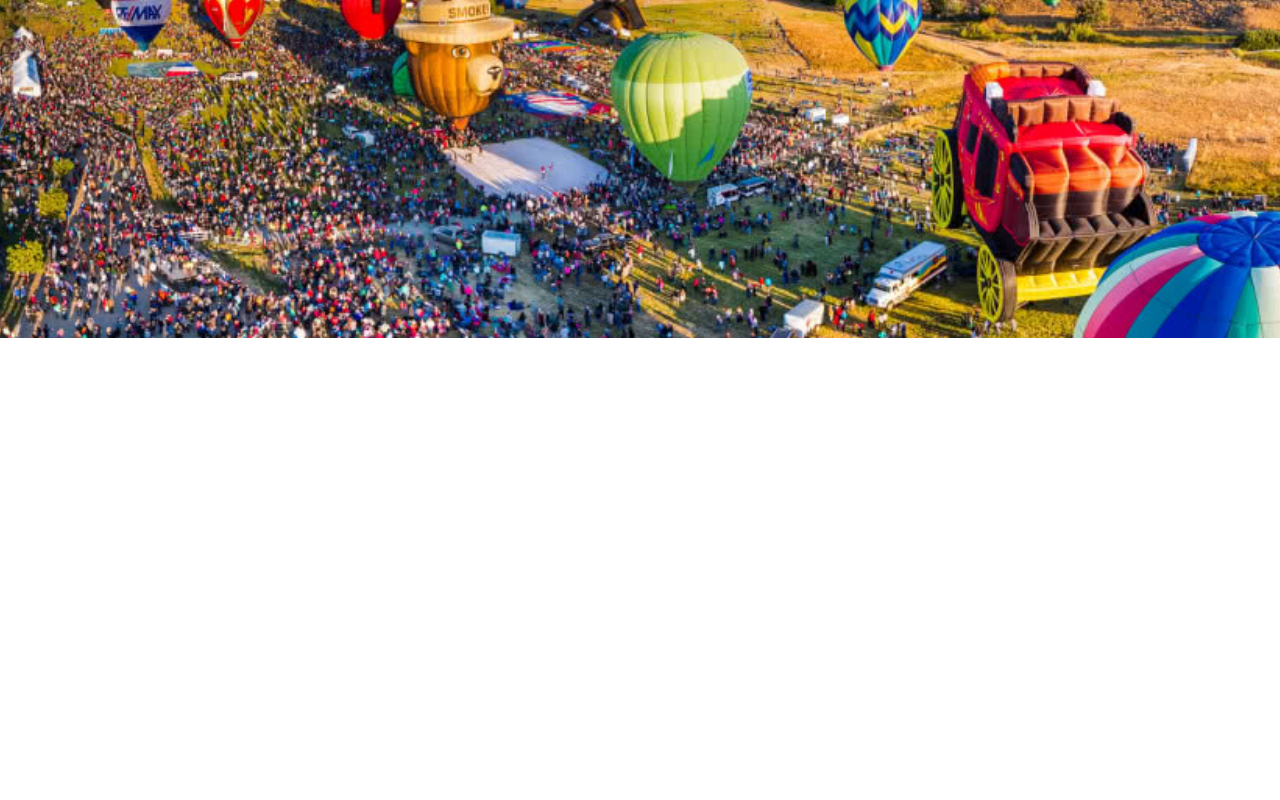
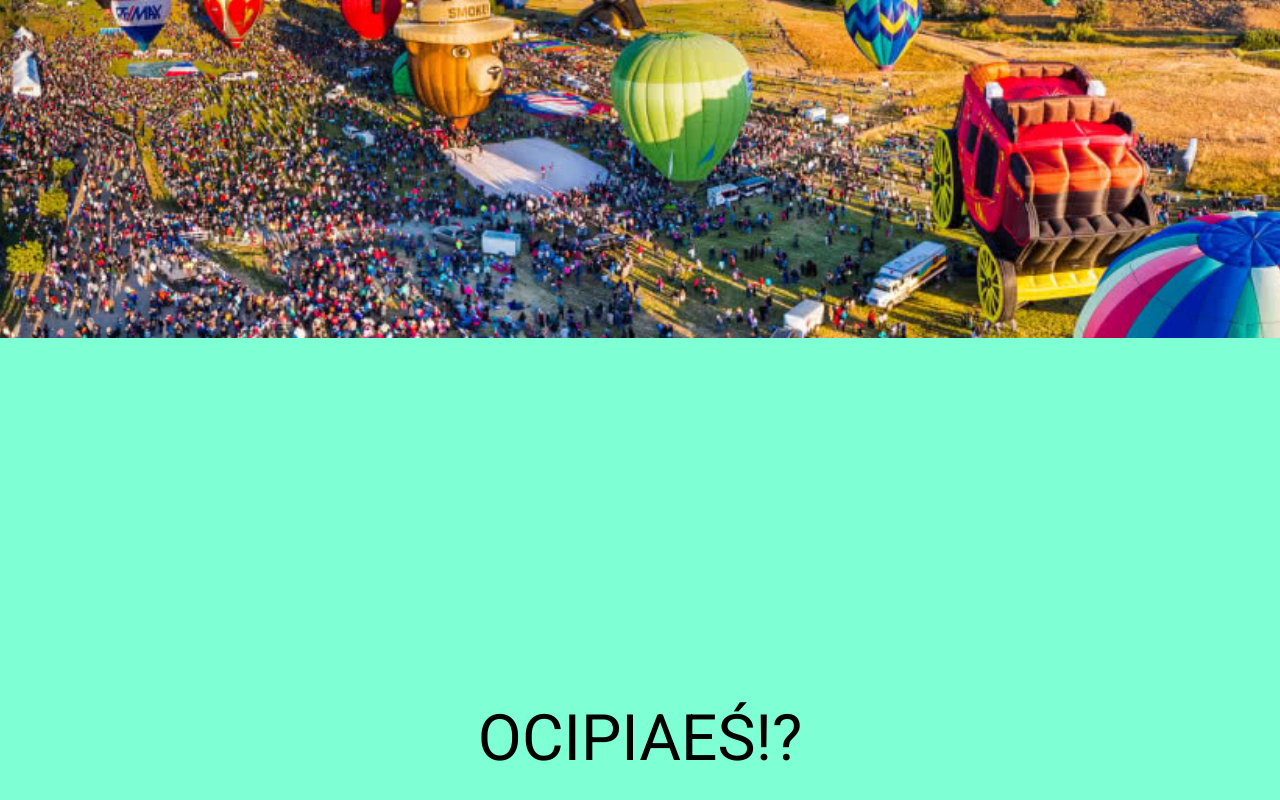
Before and after one commit to angahmsnk/reimagined-fortnight, a plain HTML site: page index.html in a window 1280 px wide. Shown: the part 462-1262 px from the top of the page. Before the commit the page ends 800 px from the top, so only its background shows below. Drawn offline with Linux system fonts and the light colour scheme.

Commit message:
added main tag in index.html, changed styles in style.css

```diff
--- a/index.html
+++ b/index.html
@@ -1,5 +1,5 @@
 <!DOCTYPE html>
-<html lang="en">
+<html lang="pl-PL">
 <head>
     <meta charset="UTF-8">
     <meta name="viewport" content="width=device-width, initial-scale=1.0">
@@ -11,6 +11,9 @@
         <h1>SIEMA ENIU</h1>
         <p>Dobry Mudżyn. Z AFRIKA!</p>
     </header>
+    <main>
+        <p>OCIPIAEŚ!?</p>
+    </main>
 
     <script src="main.js"></script>
 </body>
--- a/style.css
+++ b/style.css
@@ -28,3 +28,13 @@ h1 {
     margin: 0;
     padding: 0;
 }
+
+main {
+    width: 100%;
+    height: 100dvh;
+    background-color: aquamarine;
+    display: flex;
+    justify-content: center;
+    align-items:center;
+    font-size: 4rem;
+}
```
